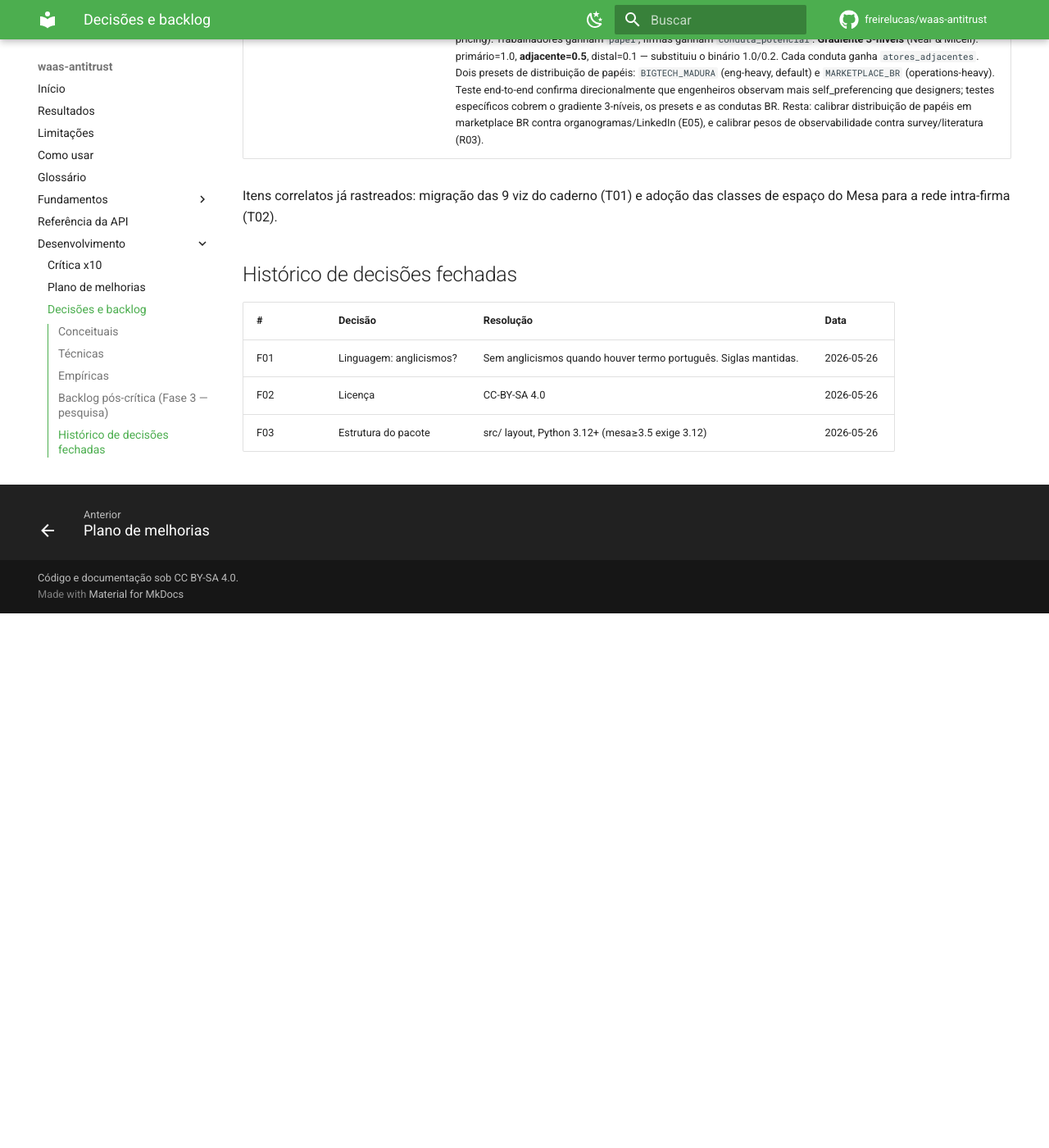
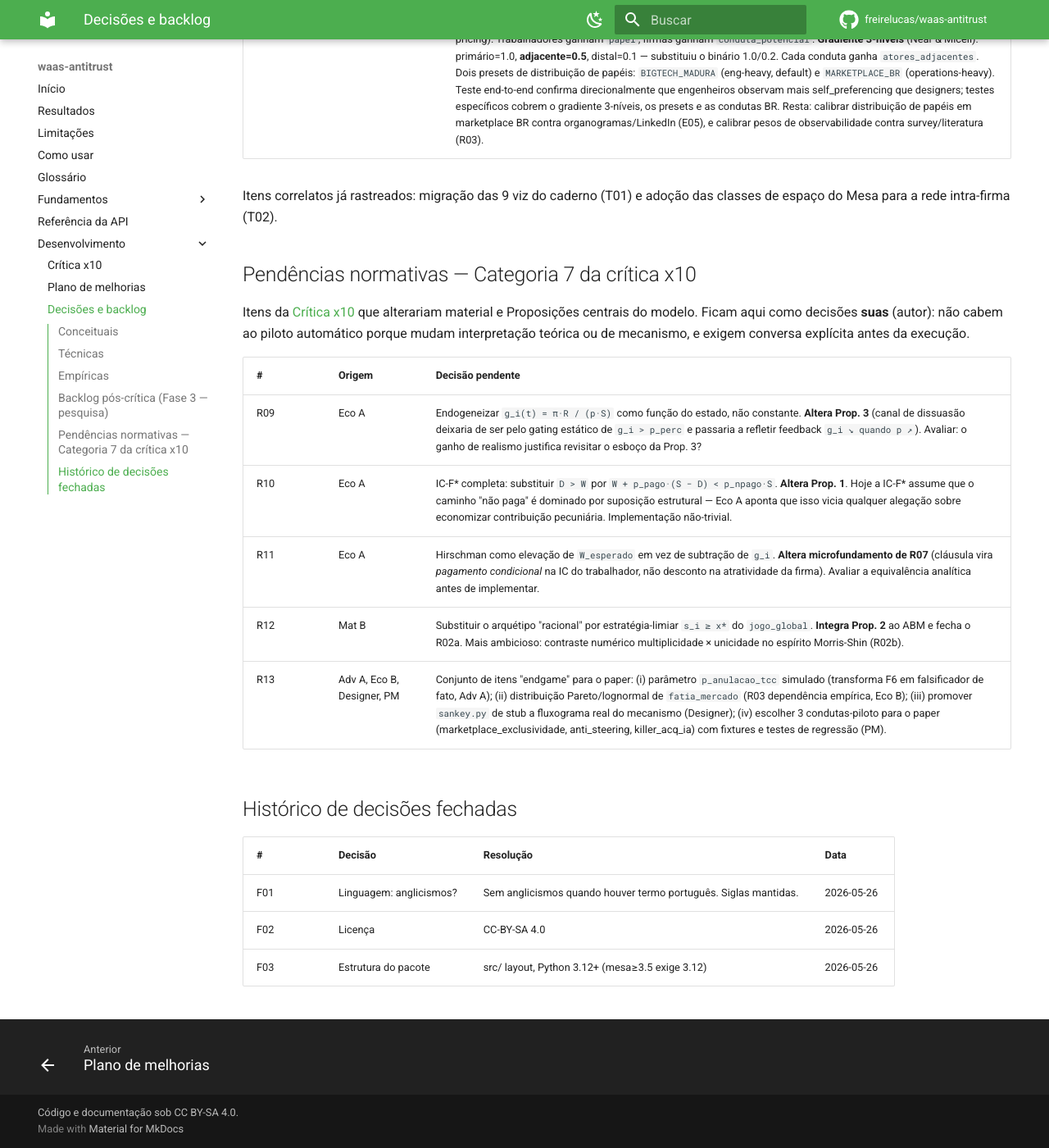
Before and after one commit to freirelucas/waas-antitrust, an MkDocs documentation site: the page built from docs/DECISIONS.md, in a window 1280 px wide and 1400 px high, scrolled down 3417 px. Shown: the whole window at 82% size. Built offline with MkDocs 1.6.1 and Material for MkDocs 9.7.7, drawn with Linux system fonts in a browser that asks for light colours; comment, search, counter and statistics services are not loaded; before the commit the page ends 4165 px from its top, so only the background shows below that.

Commit message:
docs(decisions): abre R09-R13 — pendências normativas (Categoria 7)
Itens da crítica x10 que alteram material e Proposições centrais ficam
fora do piloto automático por design. Cada um exige conversa explícita
antes da execução:

- R09 (Eco A): endogeneizar g_i(t) = π·R / (p·S) como função do estado.
  Altera Prop. 3 (canal de dissuasão deixa de ser pelo gating estático
  de g_i > p_perc e passa a refletir feedback g_i↘ quando p↗).
- R10 (Eco A): IC-F* completa W + p_pago·(S − D) < p_npago·S. Altera
  Prop. 1; Eco A aponta que a versão simplificada D > W vicia alegações
  sobre economizar contribuição pecuniária.
- R11 (Eco A): Hirschman como elevação de W_esperado em vez de subtração
  de g_i. Altera microfundamento de R07 (cláusula vira pagamento
  condicional na IC do trabalhador).
- R12 (Mat B): substituir o arquétipo "racional" por s_i ≥ x* do
  jogo_global — fecha R02a (integração do limiar único de switching no
  ABM).
- R13 (Adv A, Eco B, Designer, PM): endgame do paper — p_anulacao_tcc
  simulado, distribuição Pareto/lognormal de fatia_mercado, sankey real
  do mecanismo, e escolha de 3 condutas-piloto com fixtures.

Fecha o ciclo do piloto automático pós-síntese da crítica x10.

https://claude.ai/code/session_01ByizTteHxPuaQe6zw4ezDW

```diff
--- a/docs/DECISIONS.md
+++ b/docs/DECISIONS.md
@@ -56,6 +56,21 @@ de pesquisa necessário para *sustentar* — não apenas alegar — cada ponto.
 Itens correlatos já rastreados: migração das 9 viz do caderno (T01) e adoção das
 classes de espaço do Mesa para a rede intra-firma (T02).
 
+## Pendências normativas — Categoria 7 da crítica x10
+
+Itens da [Crítica x10](critica_x10.md) que alterariam material e Proposições
+centrais do modelo. Ficam aqui como decisões **suas** (autor): não cabem ao
+piloto automático porque mudam interpretação teórica ou de mecanismo, e exigem
+conversa explícita antes da execução.
+
+| # | Origem | Decisão pendente |
+|---|---|---|
+| R09 | Eco A | Endogeneizar `g_i(t) = π·R / (p·S)` como função do estado, não constante. **Altera Prop. 3** (canal de dissuasão deixaria de ser pelo gating estático de `g_i > p_perc` e passaria a refletir feedback `g_i ↘ quando p ↗`). Avaliar: o ganho de realismo justifica revisitar o esboço da Prop. 3? |
+| R10 | Eco A | IC-F* completa: substituir `D > W` por `W + p_pago·(S − D) < p_npago·S`. **Altera Prop. 1**. Hoje a IC-F* assume que o caminho "não paga" é dominado por suposição estrutural — Eco A aponta que isso vicia qualquer alegação sobre economizar contribuição pecuniária. Implementação não-trivial. |
+| R11 | Eco A | Hirschman como elevação de `W_esperado` em vez de subtração de `g_i`. **Altera microfundamento de R07** (cláusula vira *pagamento condicional* na IC do trabalhador, não desconto na atratividade da firma). Avaliar a equivalência analítica antes de implementar. |
+| R12 | Mat B | Substituir o arquétipo "racional" por estratégia-limiar `s_i ≥ x*` do `jogo_global`. **Integra Prop. 2** ao ABM e fecha o R02a. Mais ambicioso: contraste numérico multiplicidade × unicidade no espírito Morris-Shin (R02b). |
+| R13 | Adv A, Eco B, Designer, PM | Conjunto de itens "endgame" para o paper: (i) parâmetro `p_anulacao_tcc` simulado (transforma F6 em falsificador de fato, Adv A); (ii) distribuição Pareto/lognormal de `fatia_mercado` (R03 dependência empírica, Eco B); (iii) promover `sankey.py` de stub a fluxograma real do mecanismo (Designer); (iv) escolher 3 condutas-piloto para o paper (marketplace_exclusividade, anti_steering, killer_acq_ia) com fixtures e testes de regressão (PM). |
+
 ## Histórico de decisões fechadas
 
 | # | Decisão | Resolução | Data |
```
Also changed, not shown: CHANGELOG.md (+10 -0 lines).
